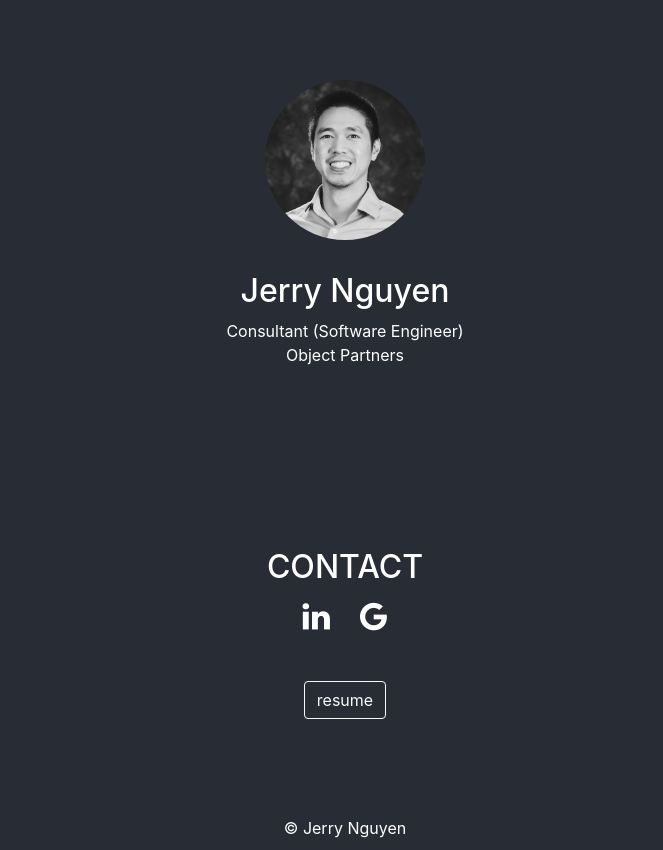
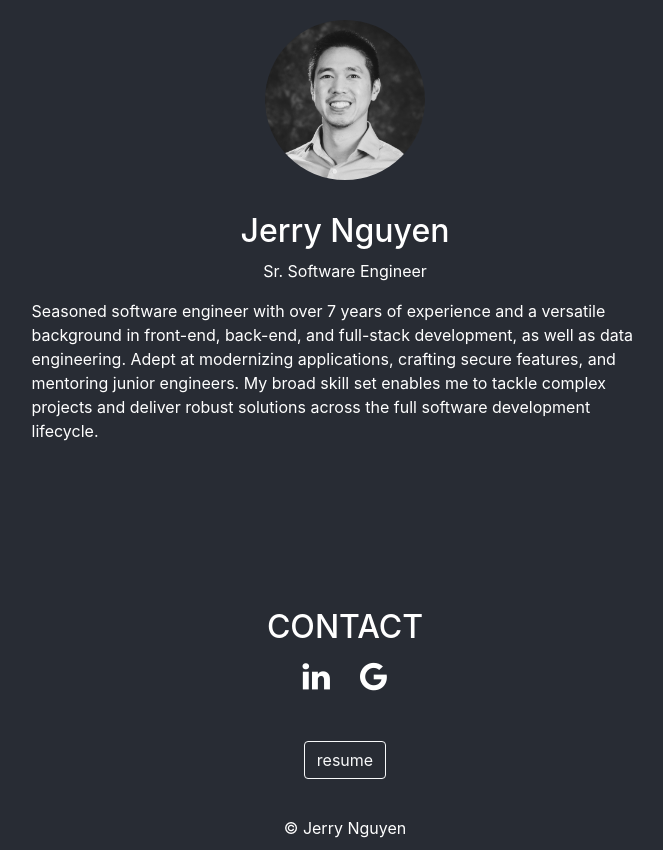
Before and after one commit to nguy1544/jerrytnguyen, a React (Create React App) app: page / in a window 1280 px wide. Shown: the whole page, without its empty margins (298-961 px from the left). Built offline with nearby package versions, Linux system fonts and the light colour scheme.

Commit message:
update profile and resume

```diff
--- a/public/index.html
+++ b/public/index.html
@@ -9,7 +9,7 @@
     <meta name="theme-color" content="#000000" />
     <meta
       name="description"
-      content="Jerry Nguyen - Software Engineer, Technology"
+      content="Jerry Nguyen - Senior Software Engineer, Technology"
     />
     <link rel="apple-touch-icon" href="./favicon/android-chrome-192x192.png" />
     <!--
@@ -26,7 +26,7 @@
       work correctly both with client-side routing and a non-root public URL.
       Learn how to configure a non-root public URL by running `npm run build`.
     -->
-    <title>Jerry Nguyen - Software Engineer</title>
+    <title>Jerry Nguyen - Sr. Software Engineer</title>
   </head>
   <body>
     <noscript>You need to enable JavaScript to run this app.</noscript>
--- a/src/Component/About.js
+++ b/src/Component/About.js
@@ -10,9 +10,14 @@ class About extends Component {
                 </span>
                 <ul className="list">
                     <li><h2>Jerry Nguyen</h2></li>
-                    <li>Consultant (Software Engineer)</li>
-                    <li><a href="https://objectpartners.com" target="_blank">Object Partners</a></li>
+                    <li>Sr. Software Engineer</li>
                 </ul>
+
+                <span>
+                    Seasoned software engineer with over 7 years of experience and a versatile background in front-end, back-end, and full-stack development, as well as data engineering.
+                    Adept at modernizing applications, crafting secure features, and mentoring junior engineers.
+                    My broad skill set enables me to tackle complex projects and deliver robust solutions across the full software development lifecycle.
+                </span>
             </div>
         );
     }
--- a/src/styles/css/about.css
+++ b/src/styles/css/about.css
@@ -1,6 +1,10 @@
 .app-contentLayout > .app-about > h4 {
     padding-bottom: 1em;
 }
+.app-about {
+    margin: 0% 25% 0% 25%;
+}
+
 span.avatar {
     margin-left: auto;
     margin-right: auto;
```
Also changed, not shown: 2 other files (tests, documents, lock files or other folders).
